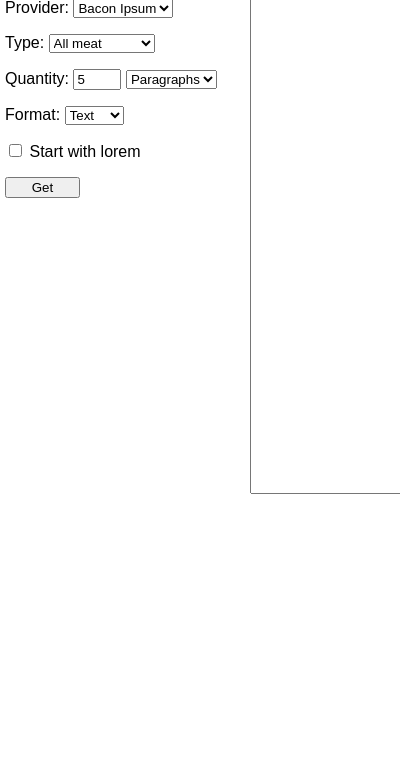
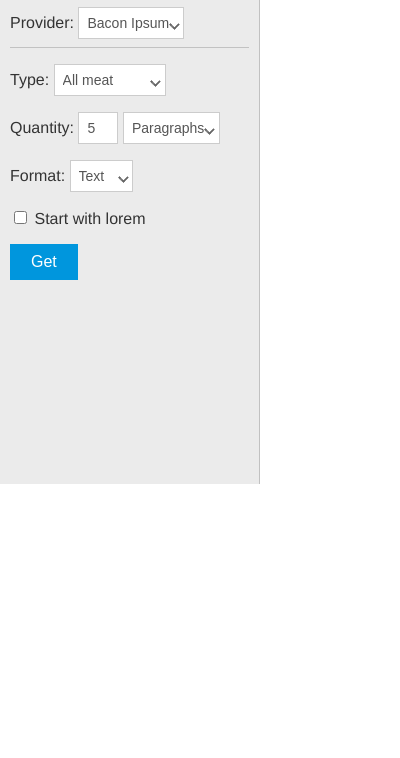
Before and after one commit to jure965/OpenLorem, a browser extension: page extension/popup/open_lorem.html in a window 400 px wide. Shown: the part 86-844 px from the top of the page. Drawn offline with Linux system fonts and the light colour scheme.

Commit message:
FIxing form UI

```diff
--- a/extension/popup/open_lorem.css
+++ b/extension/popup/open_lorem.css
@@ -1,38 +1,99 @@
 html, body {
-	font-family: Arial, Helvetica, sans-serif;
+	font-family: "Helvetica Neue",Helvetica,Arial,sans-serif;;
 	width: 780px;
 	height: 580px;
 	margin: 0;
 	padding: 0;
 }
+* {
+	box-sizing: border-box;
+
+}
+.box {
+	float: left;
+}
+.box.box-small {
+	width: 33.333%;
+}
+
+.box.box-large {
+	width: 66.667%;
+}
+.box.box-medium {
+	width: 50%;
+}
+
+.btn.btn-primary {
+	background-color: #0096dd;
+	padding: 8px 20px;
+	border: 1px solid #0096dd;
+	color: #fff;
+	cursor: pointer;
+	font-size: 16px;
+}
+.btn.btn-primary:hover {
+	background-color: #008acb;
+}
+
+.form-control {
+	height: 32px;
+	padding: 5px 8px;
+	font-size: 14px;
+	line-height: 1.42857143;
+	color: #555;
+	background-color: #fff;
+	background-image: none;
+	border: 1px solid #ccc;
+}
+
+select.form-control {
+	-moz-appearance: none;
+	-webkit-appearance: none;
+	background-color: #fff;
+    background: #fff url('../icons/select-arrow.png') no-repeat 98% 0;
+	padding-right: 14px;
+}
+
+hr {
+	height: 0;
+	border: 0;
+	border-top: 1px solid #c2c2c2;
+	-webkit-box-sizing: content-box;
+	-moz-box-sizing: content-box;
+	box-sizing: content-box;
+}
 
 .left {
 	float: left;
-	width: 240px;
+	width: 100%;
 	height: 570px;
-	padding: 5px;
+	padding: 13px 10px;
+	background-color: #ebebeb;
+	border-right: 1px solid #c1c1c1;
+	color: #333;
 }
 
 .right {
-	float: left;
-	width: 530px;
-	height: 580px;
+	width: 100%;
+	height: 570px;
 }
 
 .number {
 	width: 40px;
 }
 
-.get {
-	width: 75px;
-}
 
 .output {
-	width: 528px;
-	height: 578px;
-	resize: none;
-	padding: 0px;
+	width: 100%;
+	height: 568px;
+	padding: 6px 12px;
 	margin: 0px;
+	color: #444;
+	font-size: 14px;
+	line-height: 20px;
+	background: transparent none repeat scroll 0% 0% !important;
+	border: 0;
+	overflow: auto;
 }
 
 .baconipsum {
--- a/extension/popup/open_lorem.html
+++ b/extension/popup/open_lorem.html
@@ -1,38 +1,42 @@
 <!DOCTYPE html>
 <html>
+
 <head>
 	<meta charset="utf-8">
-		<link rel="stylesheet" href="open_lorem.css"/>
+	<link rel="stylesheet" href="open_lorem.css" />
 </head>
+
 <body>
+	<div class="box box-small">
 		<div class="left">
 			<div>
 				<h1>OpenLorem</h1>
 				<label for="provider">Provider:</label>
-				<select id="provider">
+				<select id="provider" class="form-control">
 					<option value="baconipsum">Bacon Ipsum</option>
 					<option value="loripsum">Loripsum.net</option>
 				</select>
 			</div>
+			<hr />
 			<div class="baconipsum provider" id="baconipsum">
 				<p>
 					<label for="type">Type:</label>
-					<select id="type" name="type" class="type">
+					<select id="type" name="type" class="form-control">
 						<option value="all-meat">All meat</option>
 						<option value="meat-and-filler">Meat and filler</option>
 					</select>
 				</p>
 				<p>
 					<label for="number">Quantity:</label>
-					<input id="number" class="number" type="text" value="5">
-					<select id="dtype" name="dtype" class="dtype">
+					<input id="number" class="form-control number" type="text" value="5">
+					<select id="dtype" name="dtype" class="form-control">
 						<option value="paras">Paragraphs</option>
 						<option value="sentences">Sentences</option>
 					</select>
 				</p>
 				<p>
 					<label for="format">Format:</label>
-					<select id="format" name="format" class="format">
+					<select id="format" name="format" class="form-control">
 						<option value="text">Text</option>
 						<option value="json">JSON</option>
 						<option value="html">HTML</option>
@@ -43,7 +47,7 @@
 					<label for="start-with-lorem">Start with lorem</label>
 				</p>
 				<p>
-					<button class="get" type="button">Get</button>
+					<button class="get btn btn-primary" type="button">Get</button>
 				</p>
 			</div>
 			<div class="loripsum provider" id="loripsum">
@@ -83,13 +87,17 @@
 				<input type="checkbox" class="plaintext" name="plaintext" value="plaintext" id="plaintext">
 				<label for="plaintext">Plain text (no HTML)</label><br>
 				<p>
-					<button class="get" type="button">Get</button>
+					<button class="get btn btn-primary" type="button">Get</button>
 				</p>
 			</div>
 		</div>
+	</div>
+	<div class="box box-large">
 		<div class="right">
 			<textarea id="output" class="output"></textarea>
 		</div>
+	</div>
 	<script src="open_lorem.js"></script>
 </body>
+
 </html>
```
Also changed, not shown: extension/icons/select-arrow.png (added). Lines whose indentation alone changed are shown as unchanged.
